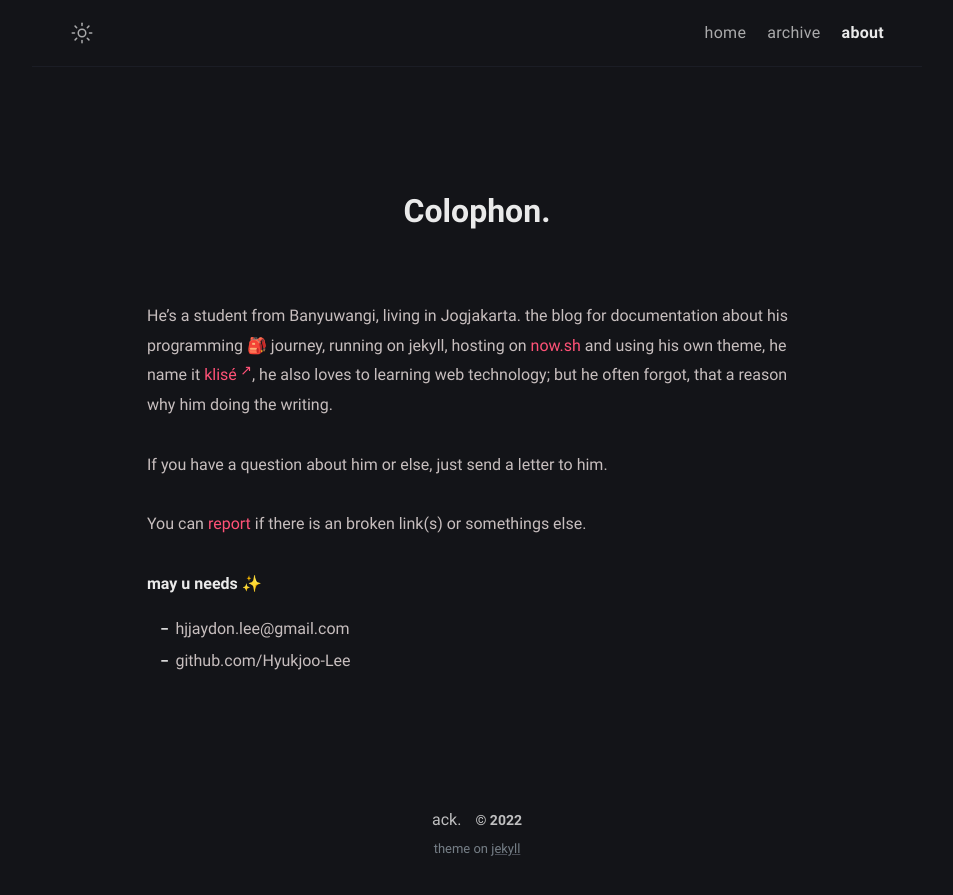
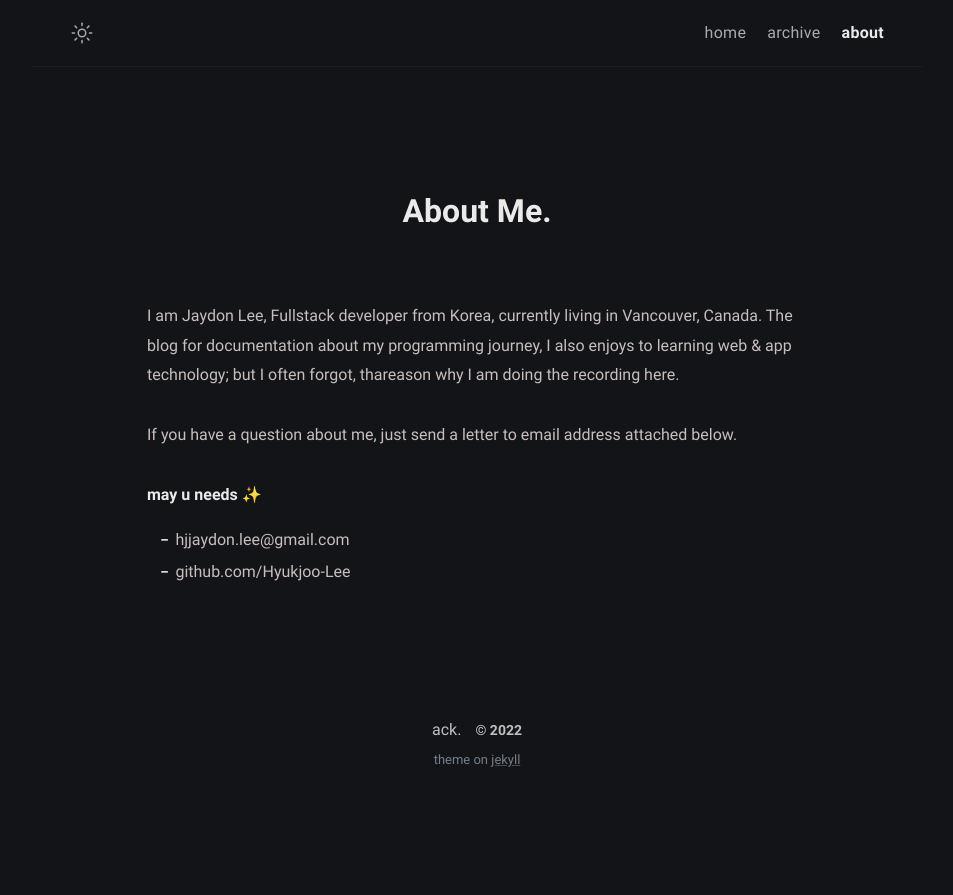
Before and after one commit to Hyukjoo-Lee/Hyukjoo-Lee.github.io, a Jekyll site: the page built from about.md, in a window 1280 px wide. Shown: the top 895 px of the page, without its empty margins (163-1116 px from the left). Built offline with Jekyll 4.4.1, drawn with Linux system fonts in a browser that asks for light colours.

Commit message:
pages edited

```diff
--- a/_includes/navbar.html
+++ b/_includes/navbar.html
@@ -60,7 +60,7 @@
         {%- endfor -%}
         {%- else -%}
         <a class="menu-link {% if url == '/' %}active{% endif %}" href="/">home</a>
-        <a class="menu-link {% if url == '/about/' %}active{% endif %}" href="https://github.com/Hyukjoo-Lee">github</a>
+        <a class="menu-link {% if url == '/about/' %}active{% endif %}" href="/about">about</a>
         {%- endif -%}
         <!-- <a class="menu-link rss" href="/feed.xml">
           <svg
--- a/about.md
+++ b/about.md
@@ -1,16 +1,14 @@
 ---
-title: Colophon
+title: About Me
 permalink: /about/
 layout: page
-excerpt: Hello peeps, I'm student of computer science from Banyuwangi, living in Jogjakarta. This blog for documentation about my programming journey, running on jekyll, hosting on netlify and using my own simple theme.
+excerpt: Hello peeps, I'm student of computer science from South Korea, living in Vancouver. This blog for documentation about my programming journey.
 comments: false
 ---
 
-He's a student from Banyuwangi, living in Jogjakarta. the blog for documentation about his programming 🎒 journey, running on jekyll, hosting on [now.sh](http://now.sh) and using his own theme, he name it <a href="https://github.com/piharpi/jekyll-klise" target="_blank" rel="noopener">klisé</a>, he also loves to learning web technology; but he often forgot, that a reason why him doing the writing.
+I am Jaydon Lee, Fullstack developer from Korea, currently living in Vancouver, Canada. The blog for documentation about my programming journey, I also enjoys to learning web & app technology; but I often forgot, thareason why I am doing the recording here.
 
-If you have a question about him or else, just send a letter to him.
-
-You can [report](http://github.com/piharpi/jekyll-klise/issues/new) if there is an broken link(s) or somethings else.
+If you have a question about me, just send a letter to email address attached below.
 
 **may u needs ✨**
 
```
Also changed, not shown: thanks.md (+3 -3 lines).
